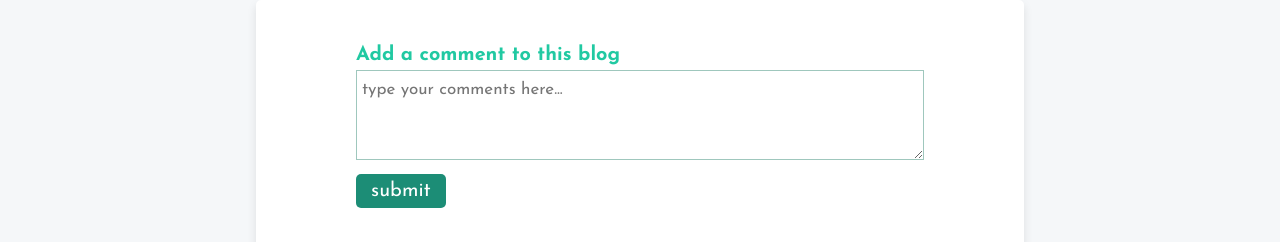
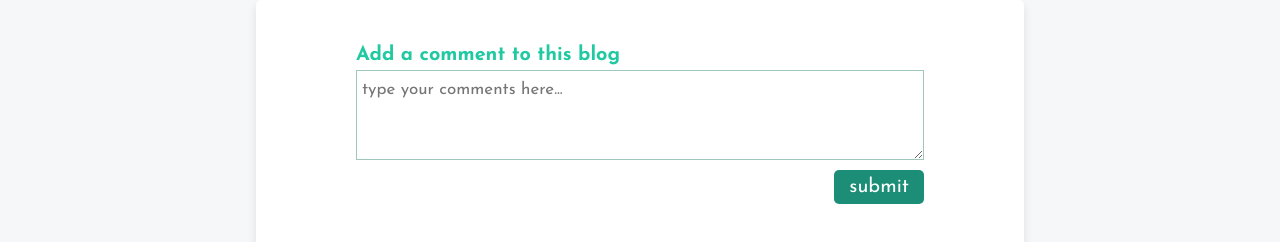
Before and after one commit to peteto1213/ncs_helper, a React (Create React App) app in the folder frontend/: page /singleBlog in a window 1280 px wide. Shown: the part 652-894 px from the top of the page. Built offline with nearby package versions, Linux system fonts and the light colour scheme; a web font is replaced by a local one.

Commit message:
fixed comment submit button in single blog post

```diff
--- a/frontend/src/styles/_singleBlog.scss
+++ b/frontend/src/styles/_singleBlog.scss
@@ -84,6 +84,7 @@
 
         form{
             width: 100%;
+            @include customFlex(column, flex-start, flex-start);
         }
 
         .comment-number{
--- a/frontend/src/styles/index.css
+++ b/frontend/src/styles/index.css
@@ -1465,6 +1465,19 @@
 
 .single-blog .comment-section form {
   width: 100%;
+  display: -webkit-box;
+  display: -ms-flexbox;
+  display: flex;
+  -webkit-box-orient: vertical;
+  -webkit-box-direction: normal;
+      -ms-flex-direction: column;
+          flex-direction: column;
+  -webkit-box-align: start;
+      -ms-flex-align: start;
+          align-items: flex-start;
+  -webkit-box-pack: start;
+      -ms-flex-pack: start;
+          justify-content: flex-start;
 }
 
 .single-blog .comment-section .comment-number {
```
Also changed, not shown: 1 other file (tests, documents, lock files or other folders).
